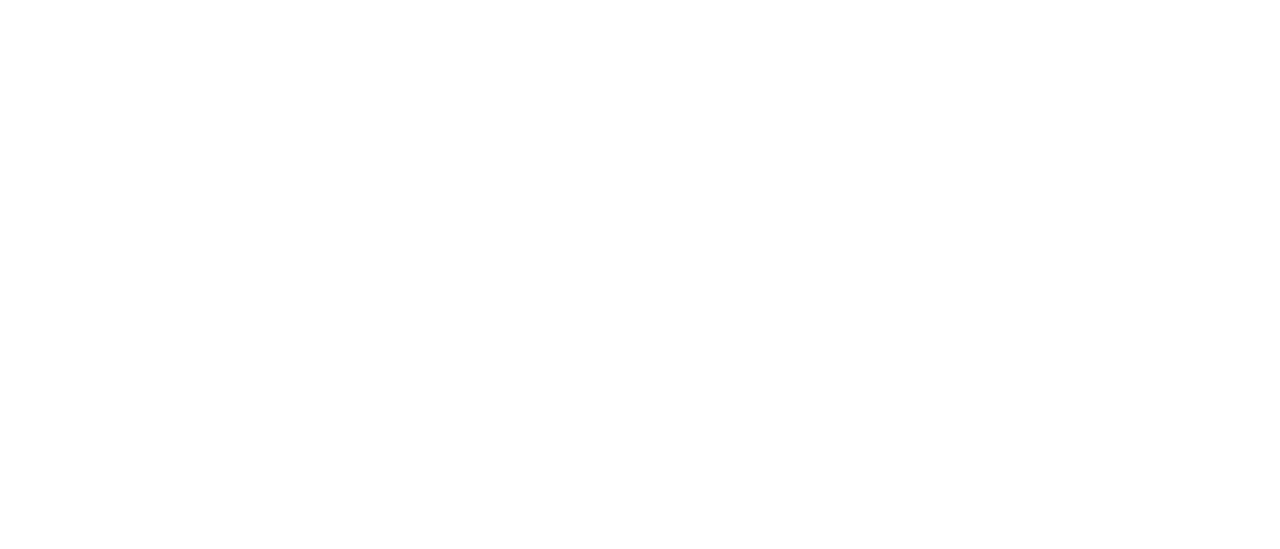
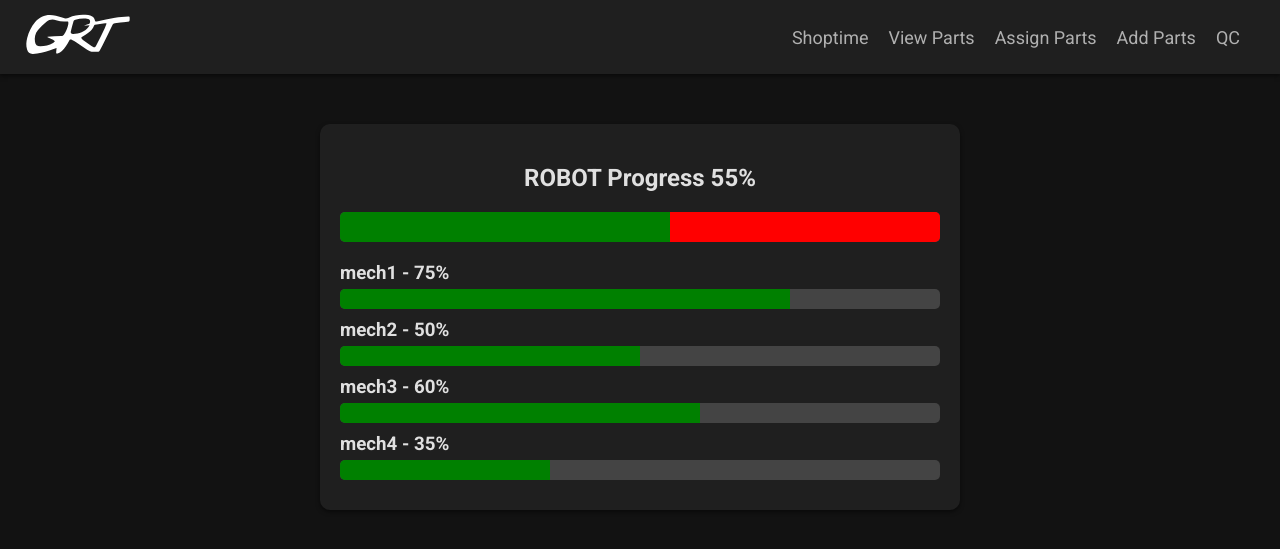
Before and after one commit to swaswa999/PartsTracking, a Flask app: page /shoptime in a window 1280 px wide. Before the commit the part shown is empty. Shown: the top 549 px of the page. Run offline with Flask 3, Linux system fonts and the light colour scheme.

Commit message:
robot progress tracking done, still needs to implement how to get values, currently is dummy

```diff
--- a/flaskapp/routes.py
+++ b/flaskapp/routes.py
@@ -1,4 +1,8 @@
 from flask import Blueprint, render_template
+from logic.robotProgress import get_robot_progress
+
+
+
 
 # Create a blueprint for main routes
 main = Blueprint('main', __name__)
@@ -9,7 +13,8 @@
 
 @main.route('/shoptime')
 def shoptime():
-    return render_template('shoptime.html')
+    progress_data = get_robot_progress()
+    return render_template('shoptime.html', progress_data=progress_data)
 
 @main.route('/viewParts')
 def viewParts():
--- a/flaskapp/static/css/home.css
+++ b/flaskapp/static/css/home.css
@@ -11,7 +11,6 @@
     margin: 0 auto;
     padding: 20px;
     box-sizing: border-box;
-    overflow: hidden; /* Ensure no overflow */
 }
 
 .row {
@@ -29,11 +28,13 @@
 }
 
 .btn {
-    display: block;
+    display: flex;
+    align-items: center;
+    justify-content: center;
     width: 100%;
     height: 100px;
     padding: 15px;
-    font-size: 18px;
+    font-size: 24px; /* Make the text bigger */
     color: #e0e0e0;
     background-color: #2c2c2c;
     border: none;
--- /dev/null
+++ b/flaskapp/static/css/shoptime.css
@@ -0,0 +1,60 @@
+.progress-container {
+    max-width: 600px;
+    margin: 50px auto;
+    padding: 20px;
+    background-color: #1f1f1f;
+    border-radius: 10px;
+    box-shadow: 0 2px 4px rgba(0, 0, 0, 0.5);
+    text-align: center;
+    color: #e0e0e0;
+}
+
+.progress-container h2 {
+    margin-bottom: 20px;
+}
+
+.progress-bar {
+    display: flex;
+    height: 30px;
+    width: 100%;
+    background-color: #444;
+    border-radius: 5px;
+    overflow: hidden;
+    margin-bottom: 20px;
+}
+
+.progress-bar-green {
+    width: 70%; /* Adjust the width as needed */
+    background-color: green;
+}
+
+.progress-bar-red {
+    width: 30%; /* Adjust the width as needed */
+    background-color: red;
+}
+
+.mech-progress {
+    text-align: left;
+}
+
+.mech {
+    margin-bottom: 10px;
+}
+
+.mech h3 {
+    margin: 0 0 5px 0;
+}
+
+.mech-bar {
+    height: 20px;
+    width: 100%;
+    background-color: #444;
+    border-radius: 5px;
+    overflow: hidden;
+}
+
+.mech-bar-fill {
+    width: 50%; /* Adjust the width as needed */
+    height: 100%;
+    background-color: green;
+}
--- a/flaskapp/templates/base.html
+++ b/flaskapp/templates/base.html
@@ -8,6 +8,7 @@
     <link rel="stylesheet" href="{{ url_for('static', filename='css/styles.css') }}">
     <link rel="stylesheet" href="{{ url_for('static', filename='css/header.css') }}">
     <link rel="stylesheet" href="{{ url_for('static', filename='css/home.css') }}">
+    <link rel="stylesheet" href="{{ url_for('static', filename='css/shoptime.css') }}">
 </head>
 <body>
     {% include 'header.html' %}
--- a/flaskapp/templates/shoptime.html
+++ b/flaskapp/templates/shoptime.html
@@ -0,0 +1,39 @@
+{% extends 'base.html' %}
+
+{% block title %}Shop Time{% endblock %}
+
+{% block content %}
+<div class="progress-container">
+    <h2>ROBOT Progress {{ progress_data.robot_progress }}%</h2>
+    <div class="progress-bar">
+        <div class="progress-bar-green" style="width: {{ progress_data.robot_progress }}%;"></div>
+        <div class="progress-bar-red" style="width: {{ 100 - progress_data.robot_progress }}%;"></div>
+    </div>
+    <div class="mech-progress">
+        <div class="mech">
+            <h3>mech1 - {{ progress_data.mech1 }}%</h3>
+            <div class="mech-bar">
+                <div class="mech-bar-fill" style="width: {{ progress_data.mech1 }}%;"></div>
+            </div>
+        </div>
+        <div class="mech">
+            <h3>mech2 - {{ progress_data.mech2 }}%</h3>
+            <div class="mech-bar">
+                <div class="mech-bar-fill" style="width: {{ progress_data.mech2 }}%;"></div>
+            </div>
+        </div>
+        <div class="mech">
+            <h3>mech3 - {{ progress_data.mech3 }}%</h3>
+            <div class="mech-bar">
+                <div class="mech-bar-fill" style="width: {{ progress_data.mech3 }}%;"></div>
+            </div>
+        </div>
+        <div class="mech">
+            <h3>mech4 - {{ progress_data.mech4 }}%</h3>
+            <div class="mech-bar">
+                <div class="mech-bar-fill" style="width: {{ progress_data.mech4 }}%;"></div>
+            </div>
+        </div>
+    </div>
+</div>
+{% endblock %}
--- /dev/null
+++ b/logic/robotProgress.py
@@ -0,0 +1,18 @@
+
+
+mech1 = 75
+mech2 = 50
+mech3 = 60
+mech4 = 35
+
+robot_Progress = (mech1 + mech2 + mech3 + mech4) // 4
+
+def get_robot_progress():
+    progress_data = {
+        'robot_progress': robot_Progress,
+        'mech1': mech1,
+        'mech2': mech2,
+        'mech3': mech3,
+        'mech4': mech4
+    }
+    return progress_data
```
Also changed, not shown: 1 other file.
